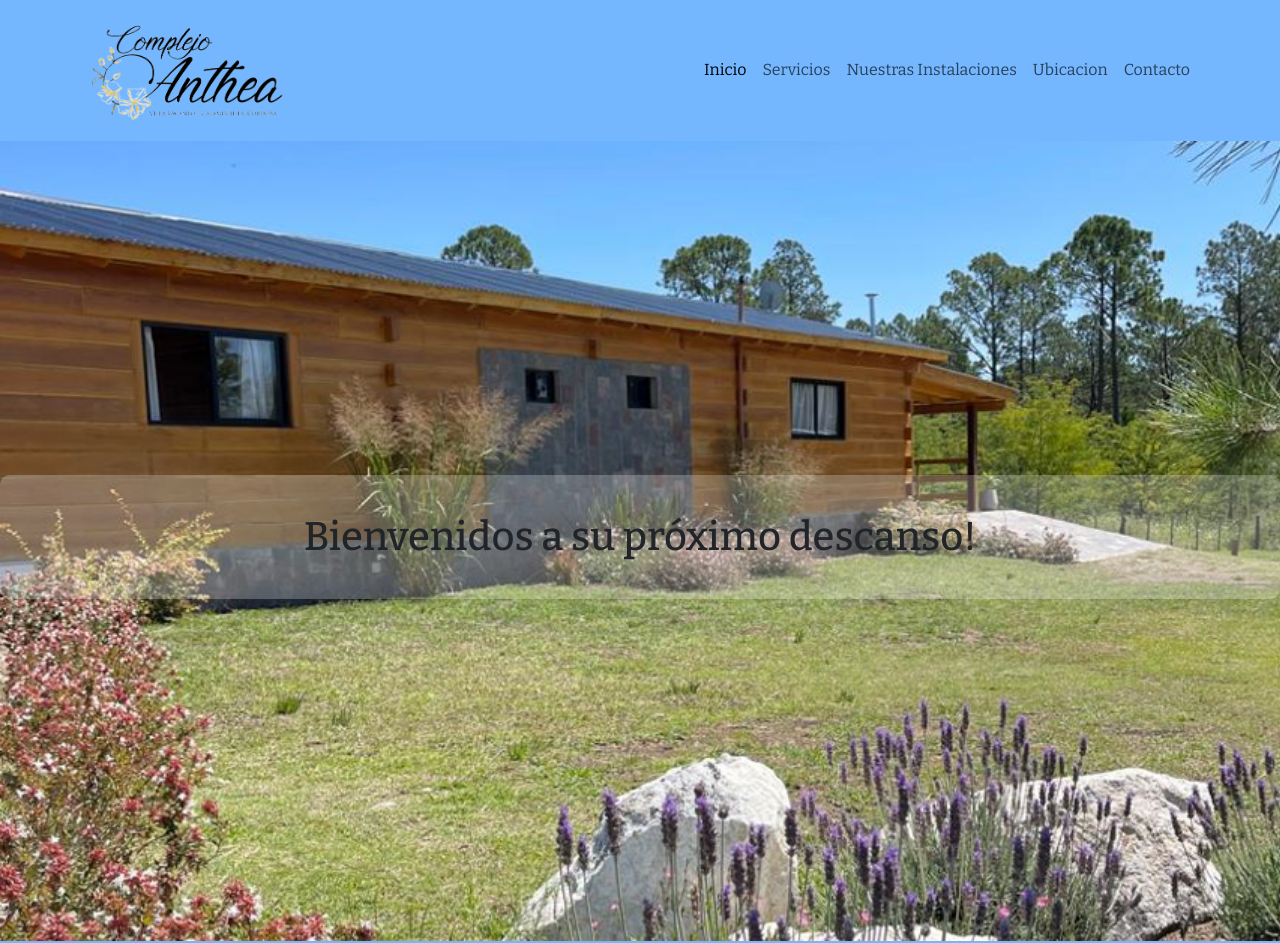
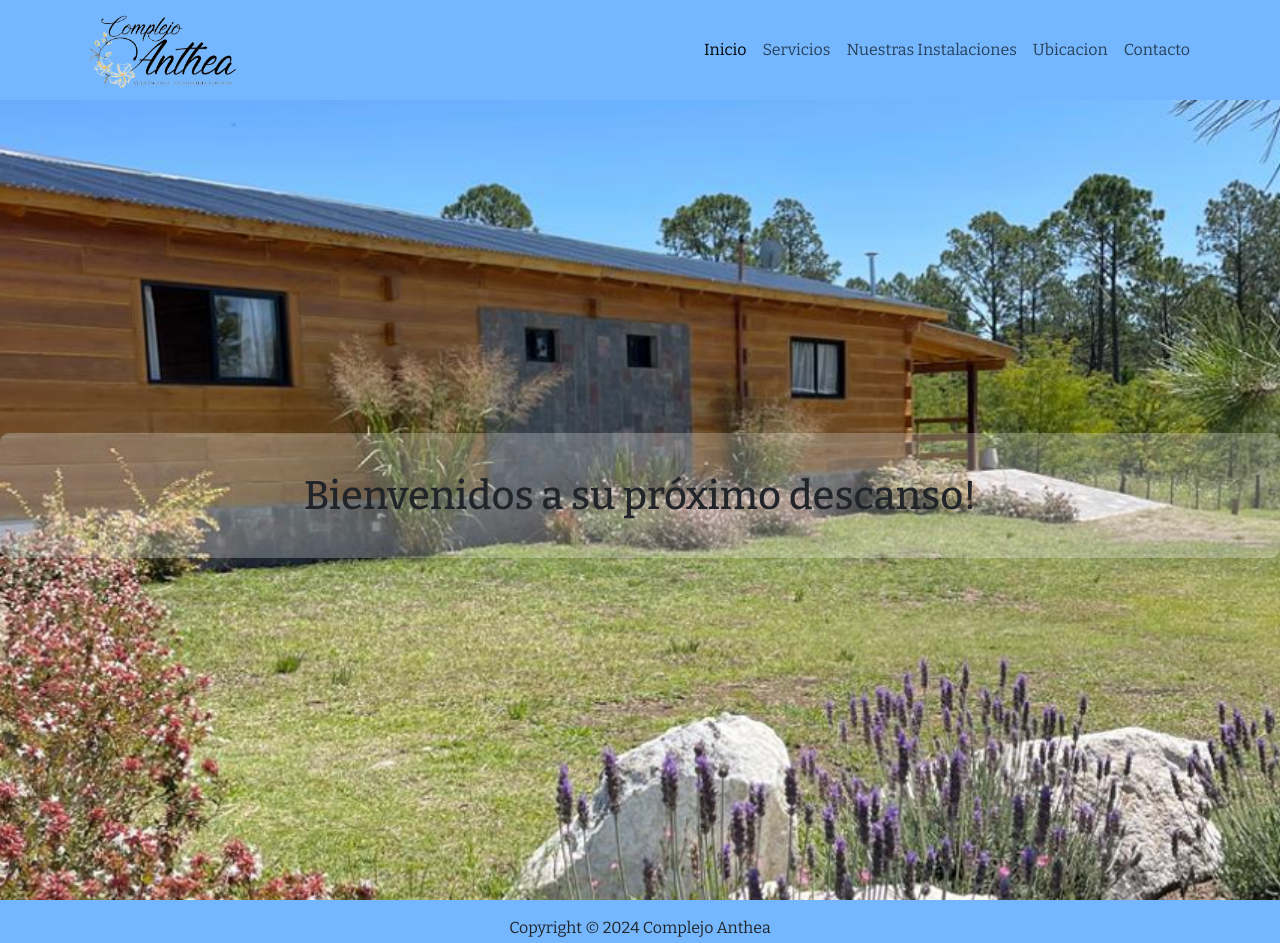
Before and after one commit to xequi90/complejoantheafinal, a plain HTML site: page index.html in a window 1280 px wide. Shown: the top 943 px of the page. Drawn offline with nearby package versions, Linux system fonts and the light colour scheme.

Commit message:
modificando css

```diff
--- a/css/tu-estilo.css
+++ b/css/tu-estilo.css
@@ -11,24 +11,10 @@
 /***********************HEADER***********************/
 /****************************************************/
 
-.header {
-  background-color: #74b7ff;
-  display: flex;
-  padding: 0.5rem 2rem;
-  align-items: center;
-  justify-content: space-between;
 
-  width: 100%;
-}
 
 .logo {
-  width: 13rem;
-}
-
-.menu {
-  list-style-type: none;
-  display: flex;
-  gap: 2rem;
+  width: 10rem;
 }
 
 .menu-link {
@@ -39,9 +25,6 @@
 
 .width-bg {
   background-color: #74b7ff;
-
-
-
 
 }
 
```
